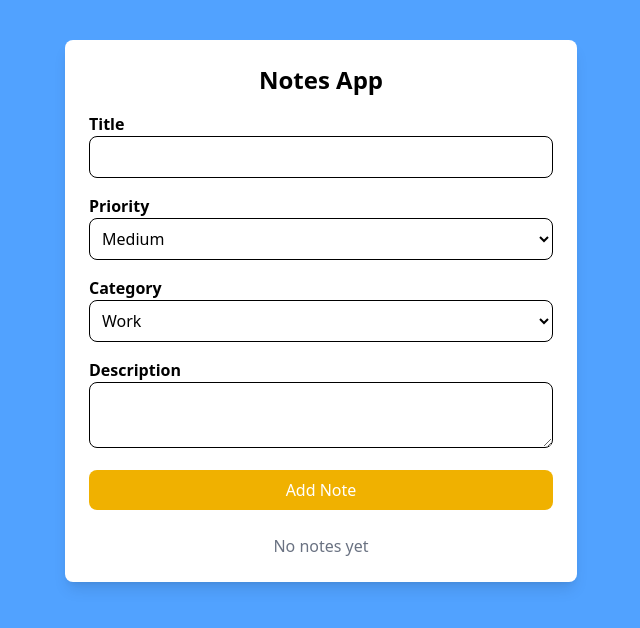
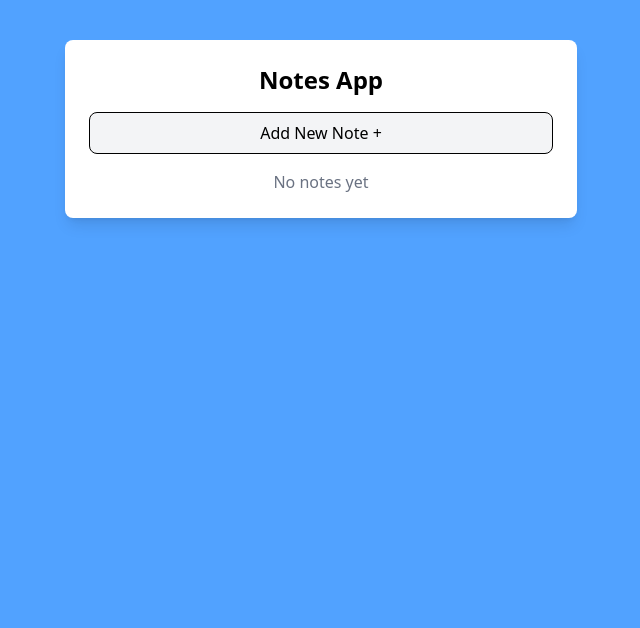
Before and after one commit to dianakius/notes-app, a React (Vite) app: page / in a window 1280 px wide. Shown: the top 628 px of the page, without its empty margins (319-959 px from the left). Built offline with nearby package versions, Linux system fonts and the light colour scheme.

Commit message:
Make form collapsible

```diff
--- a/src/components/NoteForm.jsx
+++ b/src/components/NoteForm.jsx
@@ -1,18 +1,20 @@
 import { useState } from "react";
 
-const NoteForm = ({notes, setNotes}) => {
+const NoteForm = ({ notes, setNotes }) => {
   const [formData, setFormData] = useState({
-  title: '',
-  category: 'Work',
-  priority:'Medium',
-  description: ''
- })
+    title: "",
+    category: "Work",
+    priority: "Medium",
+    description: "",
+  });
+
+  const [isFormVisible, setIsFormVisible] = useState(false);
 
   const handleChange = (e) => {
     setFormData({
       ...formData,
       [e.target.name]: e.target.value,
-  })
+    });
   };
 
   const handleSubmit = (e) => {
@@ -20,29 +22,38 @@
     if (!formData.title || !formData.description) return;
 
     //Create note object
-const newNote = {id: Date.now(), ...formData };
+    const newNote = { id: Date.now(), ...formData };
 
     //Add notes to state
     setNotes([newNote, ...notes]);
 
     //Reset form Data
     setFormData({
-  title: '',
-  category: 'Work',
-  priority:'Medium',
-  description: ''
-})
+      title: "",
+      category: "Work",
+      priority: "Medium",
+      description: "",
+    });
   };
 
   return (
-    <form onSubmit={handleSubmit}
-    className="mb-6">
+    <>
+      {/*Toggle Button */}
+      <button
+        onClick={() => setIsFormVisible(!isFormVisible)}
+        className="w-full bg-gray-100 border border-gray-00 text-black py-2 rounded-lg cursor-pointer hover:bg-yellow-200 hover:border-yellow-300 transition mb-4"
+      >
+        {isFormVisible ? "Hide Form x" : "Add New Note +"}
+      </button>
+      {/*Form*/}
+      {isFormVisible && (
+        <form onSubmit={handleSubmit} className="mb-6">
           <div className="mb-4">
             <label htmlFor="title" className="block font-semibold">
               Title
             </label>
             <input
-        name='title'
+              name="title"
               type="text"
               className="w-full p-2 border rounded-lg"
               value={formData.title}
@@ -54,7 +65,7 @@
               Priority
             </label>
             <select
-        name='priority'
+              name="priority"
               type="text"
               className="w-full p-2 border rounded-lg"
               value={formData.priority}
@@ -71,7 +82,7 @@
               Category
             </label>
             <select
-        name='category'
+              name="category"
               type="text"
               className="w-full p-2 border rounded-lg"
               value={formData.category}
@@ -88,15 +99,19 @@
               Description
             </label>
             <textarea
-        name='description'
+              name="description"
               type="text"
               className="w-full p-2 border rounded-lg"
               value={formData.description}
-          onChange={handleChange}>
-            </textarea>
+              onChange={handleChange}
+            ></textarea>
           </div>
-      <button className="w-full bg-yellow-500 text-white py-2 rounded-lg cursor-pointer hover:bg-yellow-700">Add Note</button>
+          <button className="w-full bg-yellow-400 text-white py-2 rounded-lg cursor-pointer hover:bg-yellow-500">
+            Add Note
+          </button>
         </form>
+      )}
+    </>
   );
 };
 
```
Lines whose indentation alone changed are shown as unchanged.
